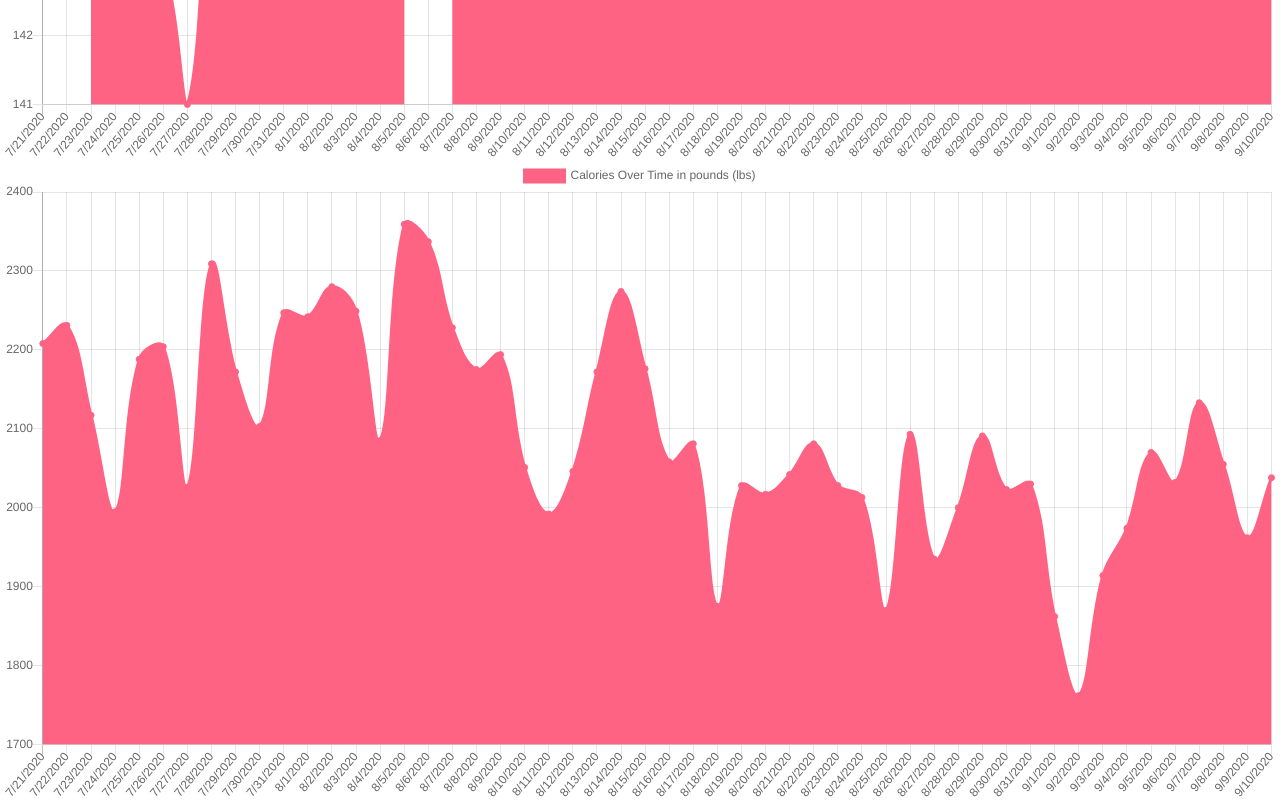
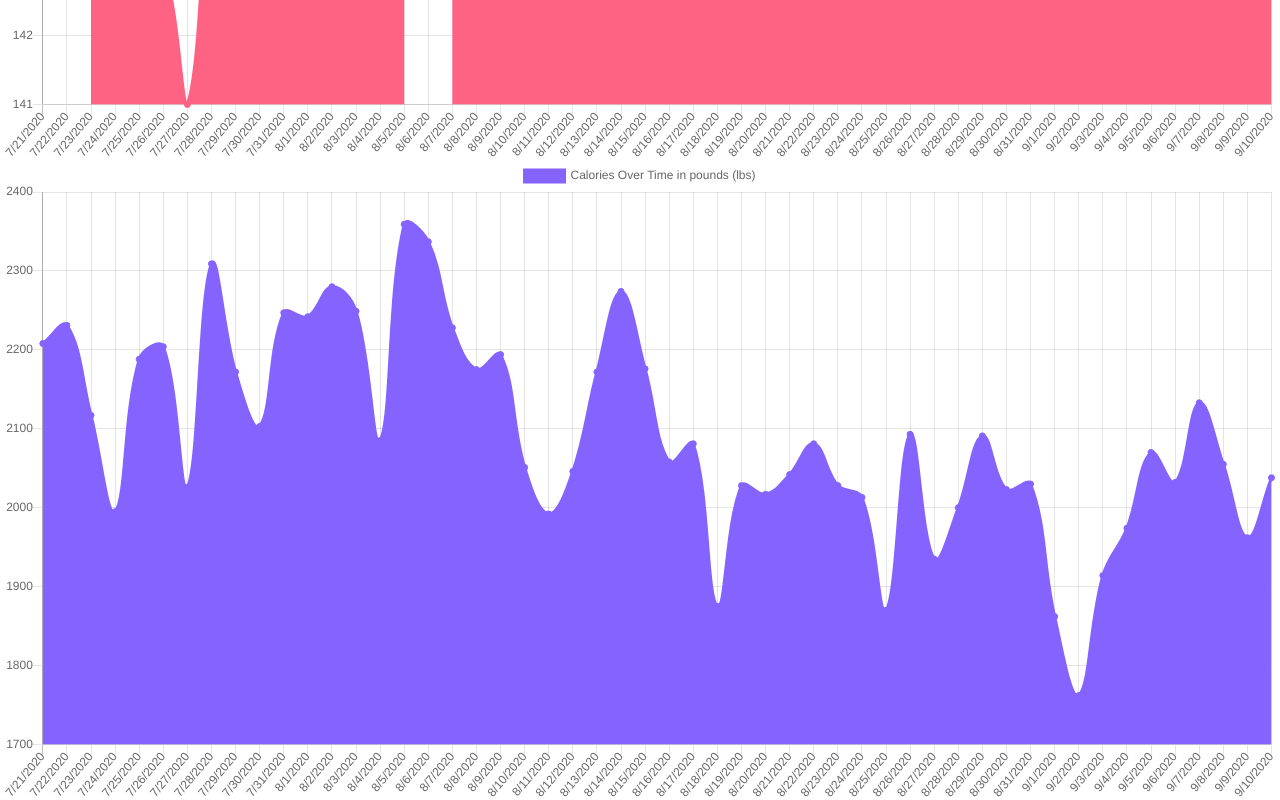
Before and after one commit to MajorZiploc/BodyComp, a React (Create React App) app in the folder client/: page / in a window 1280 px wide. Shown: the part 536-1336 px from the top of the page. Built offline with nearby package versions, Linux system fonts and the light colour scheme.

Commit message:
Refactors home charts to reuse code

```diff
--- a/client/src/Components/CaloriesChart.tsx
+++ b/client/src/Components/CaloriesChart.tsx
@@ -8,43 +8,6 @@ import PieBodyPercentage from './PieBodyPercentage';
 
 export default function CaloriesChart(props: any) {
   const days = props.days;
-  const [show, setShow] = useState(false);
-  const [day, setDay] = useState<Day>();
-  const firstDayWithWeightInfo = days?.find((d: any) => d.WuName && d.WuLabel);
 
-  const handleClose = () => setShow(false);
-  const handleShow = () => setShow(true);
-
-  function event(e: any) {
-    if (e.length > 0 && days !== undefined) {
-      const i = e[0]._index;
-      setDay(days[i]);
-      handleShow();
-    }
-  }
-
-  return (
-    <>
-      {days && (
-        <Line
-          getElementsAtEvent={e => event(e)}
-          data={{
-            labels: days?.map((d: any) => new Date(d.DyDate).toLocaleDateString()),
-            datasets: [
-              {
-                label: `Calories Over Time in ${
-                  firstDayWithWeightInfo === undefined
-                    ? '<No Weight Units found!>'
-                    : `${firstDayWithWeightInfo?.WuName} (${firstDayWithWeightInfo?.WuLabel})`
-                }`,
-                backgroundColor: 'rgb(255, 99, 132)',
-                borderColor: 'rgb(255, 99, 132)',
-                data: days?.map((d: any) => d.DyCalories),
-              },
-            ],
-          }}
-        />
-      )}
-    </>
-  );
+  return <></>;
 }
--- a/client/src/Components/HomeCharts.tsx
+++ b/client/src/Components/HomeCharts.tsx
@@ -6,19 +6,68 @@ import { useState, useEffect } from 'react';
 import { getMockDays, getDays } from '../data';
 import WeightChart from './InteractiveWeightChart';
 import CaloriesChart from './CaloriesChart';
+import SingleLineChart from './SingleLineChart';
 
 export default function HomeCharts() {
   const [days, setDays] = useState<Day[]>();
+  const firstDayWithWeightInfo = days?.find((d: any) => d.WuName && d.WuLabel);
+  const labels = days?.map((d: any) => new Date(d.DyDate).toLocaleDateString());
+  const [day, setDay] = useState<Day>();
+  const [show, setShow] = useState(false);
+
+  const handleClose = () => setShow(false);
+  const handleShow = () => setShow(true);
+
   useEffect(() => {
     const f = async () => {
       setDays(await getMockDays({}));
     };
     f();
   }, []);
+
+  function event(e: any) {
+    if (e.length > 0 && days !== undefined) {
+      const i = e[0]._index;
+      setDay(days[i]);
+      handleShow();
+    }
+  }
+
   return (
     <>
-      <WeightChart days={days} />
-      <CaloriesChart days={days} />
+      <SingleLineChart
+        days={days}
+        day={day}
+        show={show}
+        label={`Weight Over Time in ${
+          firstDayWithWeightInfo === undefined
+            ? '<No Weight Units found!>'
+            : `${firstDayWithWeightInfo?.WuName} (${firstDayWithWeightInfo?.WuLabel})`
+        }`}
+        labels={labels}
+        backgroundColor='rgb(255, 99, 132)'
+        borderColor='rgb(255, 99, 132)'
+        handleClose={handleClose}
+        event={event}
+        data={days?.map((d: any) => d.DyMorningWeight)}
+      />
+
+      <SingleLineChart
+        days={days}
+        day={day}
+        show={show}
+        label={`Calories Over Time in ${
+          firstDayWithWeightInfo === undefined
+            ? '<No Weight Units found!>'
+            : `${firstDayWithWeightInfo?.WuName} (${firstDayWithWeightInfo?.WuLabel})`
+        }`}
+        labels={labels}
+        backgroundColor='rgb(132, 99, 255)'
+        borderColor='rgb(132, 99, 255)'
+        handleClose={handleClose}
+        event={event}
+        data={days?.map((d: any) => d.DyCalories)}
+      />
     </>
   );
 }
--- a/client/src/Components/InteractiveWeightChart.tsx
+++ b/client/src/Components/InteractiveWeightChart.tsx
@@ -8,27 +8,13 @@ import PieBodyPercentage from './PieBodyPercentage';
 
 export default function WeightChart(props: any) {
   const days = props.days;
-  const [show, setShow] = useState(false);
-  const [day, setDay] = useState<Day>();
-  const firstDayWithWeightInfo = days?.find((d: any) => d.WuName && d.WuLabel);
-
-  const handleClose = () => setShow(false);
-  const handleShow = () => setShow(true);
-
-  function event(e: any) {
-    if (e.length > 0 && days !== undefined) {
-      const i = e[0]._index;
-      setDay(days[i]);
-      handleShow();
-    }
-  }
+  const firstDayWithWeightInfo = props.firstDayWithWeightInfo;
 
   return (
     <>
       {days && (
         <>
           <Line
-            getElementsAtEvent={e => event(e)}
             data={{
               labels: days?.map((d: any) => new Date(d.DyDate).toLocaleDateString()),
               datasets: [
@@ -45,39 +31,6 @@ export default function WeightChart(props: any) {
               ],
             }}
           />
-
-          {day && (
-            <Modal show={show} onHide={handleClose}>
-              <Modal.Header closeButton>
-                <Modal.Title>
-                  Body Composition Percentages {new Date(day?.DyDate).toLocaleDateString()} - {day.DyMorningWeight}{' '}
-                  {day.WuLabel}
-                </Modal.Title>
-              </Modal.Header>
-              <Modal.Body>
-                {day.DyBodyFatPercentage && day.DyMuscleMassPercentage ? (
-                  <PieBodyPercentage
-                    data={[
-                      day.DyMuscleMassPercentage,
-                      day.DyBodyFatPercentage,
-                      (100 - day.DyBodyFatPercentage - day.DyMuscleMassPercentage).toFixed(2),
-                    ]}
-                    labels={['Muscle Mass', 'Body Fat', 'Other']}
-                  />
-                ) : (
-                  <ul>
-                    <li>Muscle Mass: {`${day.DyMuscleMassPercentage}%` ?? 'no data'}</li>
-                    <li>Body Fat: {`${day.DyBodyFatPercentage}%` ?? 'no data'}</li>
-                  </ul>
-                )}
-              </Modal.Body>
-              <Modal.Footer>
-                <Button variant='secondary' onClick={handleClose}>
-                  Close
-                </Button>
-              </Modal.Footer>
-            </Modal>
-          )}
         </>
       )}
     </>
--- /dev/null
+++ b/client/src/Components/SingleLineChart.tsx
@@ -0,0 +1,69 @@
+import React from 'react';
+import { Line } from 'react-chartjs-2';
+import { Modal, Button } from 'react-bootstrap';
+import PieBodyPercentage from './PieBodyPercentage';
+
+export default function SingleLineChart(props: any) {
+  const days = props.days;
+  const day = props.day;
+  const show = props.show;
+  const event = props.event;
+  const label = props.label;
+  const labels = props.labels;
+  const backgroundColor = props.backgroundColor;
+  const borderColor = props.borderColor;
+  const handleClose = props.handleClose;
+  const data = props.data;
+
+  return (
+    <>
+      <Line
+        getElementsAtEvent={e => event(e)}
+        data={{
+          labels: labels,
+          datasets: [
+            {
+              label: label,
+              backgroundColor: backgroundColor,
+              borderColor: borderColor,
+              data: data,
+            },
+          ],
+        }}
+      />
+
+      {day && (
+        <Modal show={show} onHide={handleClose}>
+          <Modal.Header closeButton>
+            <Modal.Title>
+              Body Composition Percentages {new Date(day?.DyDate).toLocaleDateString()} - {day.DyMorningWeight}{' '}
+              {day.WuLabel} - Calories: {day.DyCalories}
+            </Modal.Title>
+          </Modal.Header>
+          <Modal.Body>
+            {day.DyBodyFatPercentage && day.DyMuscleMassPercentage ? (
+              <PieBodyPercentage
+                data={[
+                  day.DyMuscleMassPercentage,
+                  day.DyBodyFatPercentage,
+                  (100 - day.DyBodyFatPercentage - day.DyMuscleMassPercentage).toFixed(2),
+                ]}
+                labels={['Muscle Mass', 'Body Fat', 'Other']}
+              />
+            ) : (
+              <ul>
+                <li>Muscle Mass: {`${day.DyMuscleMassPercentage}%` ?? 'no data'}</li>
+                <li>Body Fat: {`${day.DyBodyFatPercentage}%` ?? 'no data'}</li>
+              </ul>
+            )}
+          </Modal.Body>
+          <Modal.Footer>
+            <Button variant='secondary' onClick={handleClose}>
+              Close
+            </Button>
+          </Modal.Footer>
+        </Modal>
+      )}
+    </>
+  );
+}
```
